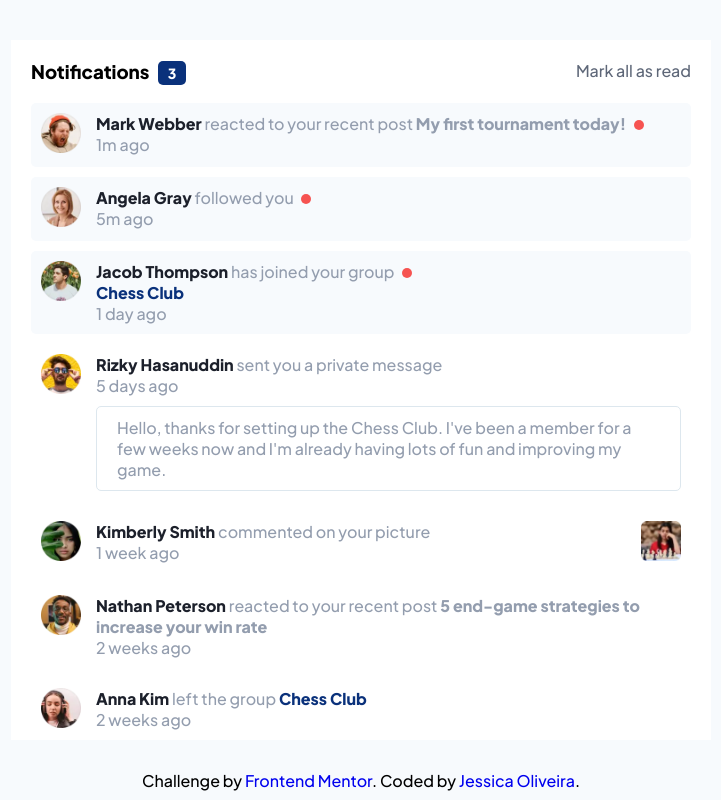
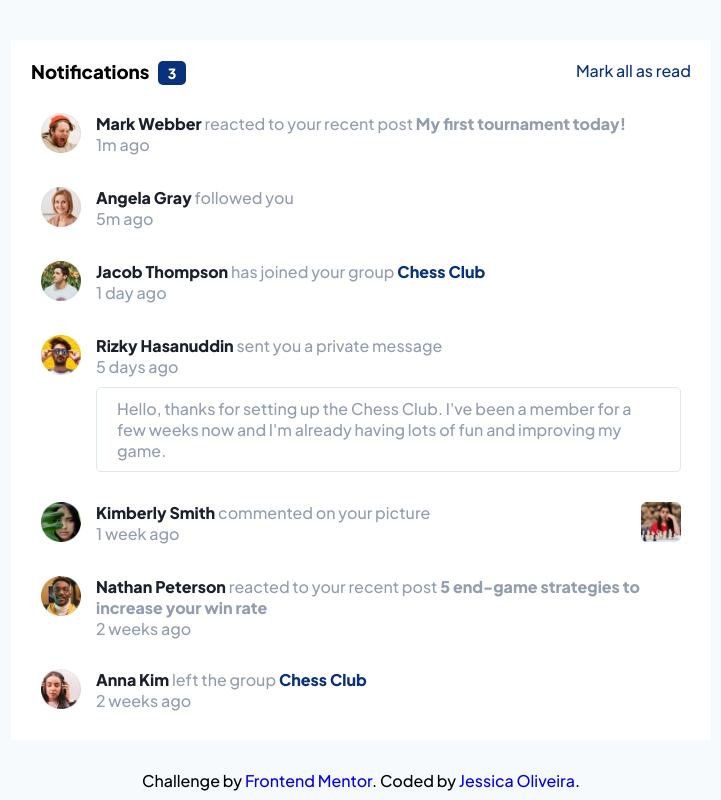
Before and after one commit to jessica-os/Notifications-page, a plain HTML site: page index.html in a window 1280 px wide. Both pictures are taken after a click on the element "Mark all as read". Shown: the whole page, without its empty margins (279-1000 px from the left). Drawn offline with Linux system fonts and the light colour scheme.

Commit message:
inicio JS

```diff
--- a/index.html
+++ b/index.html
@@ -24,9 +24,9 @@
     <title>Frontend Mentor | Notifications page</title>
     <main class="container">
       <div class="notifications">
-        <h3>Notifications <span>3</span></h3>
+        <h3>Notifications <span class="btn-count">3</span></h3>
 
-        <p>Mark all as read</p>
+        <p class="mark-all click">Mark all as read</p>
       </div>
       <section class="comments">
         <div class="perfil unread">
@@ -37,7 +37,7 @@
             />
           </div>
           <div class="coment">
-            <p>
+            <p class="description">
               <span class="name">Mark Webber</span> reacted to your recent post
               <span class="click"> My first tournament today!</span>
             </p>
@@ -52,8 +52,8 @@
               alt=" angela gray"
             />
           </div>
-          <div class="coment unread">
-            <p>
+          <div class="coment">
+            <p class="description">
               <span class="name"> Angela Gray</span>
               followed you
             </p>
@@ -65,12 +65,12 @@
           <div class="avatar">
             <img src="./src/images/avatar-jacob-thompson.webp" alt=" jacob" />
           </div>
-          <div class="coment unread">
-            <p>
+          <div class="coment">
+            <p class="description">
               <span class="name"> Jacob Thompson </span>
-              has joined your group
+              has joined your group <span class="click blue">Chess Club</span>
             </p>
-            <p class="click blue">Chess Club</p>
+
             <p class="date">1 day ago</p>
           </div>
         </div>
@@ -143,7 +143,7 @@
           <div class="coment">
             <p>
               <span class="name"> Anna Kim </span>
-              left the group  <span class="click blue">Chess Club</span>
+              left the group <span class="click blue">Chess Club</span>
             </p>
 
             <p class="date">2 weeks ago</p>
@@ -160,5 +160,6 @@
       >. Coded by <a href="#"><span>Jessica Oliveira</span></a
       >.
     </div>
+    <script src="./index.js"></script>
   </body>
 </html>
--- /dev/null
+++ b/index.js
@@ -0,0 +1,24 @@
+const countButton = document.querySelector(".btn-count");
+const markAll = document.querySelector(".mark-all");
+const unread = document.querySelectorAll(".unread");
+const description = document.querySelectorAll(".description");
+
+markRead();
+btnMarkAllRead();
+
+function markRead() {
+  unread.forEach((item) => {
+    item.addEventListener("click", () => {
+      item.classList.add("read");
+      item.classList.add("none");
+    });
+  });
+}
+function btnMarkAllRead(item) {
+  markAll.addEventListener("click", () => {
+    unread.forEach((item) => {
+      item.classList.add("read");
+    item.classList.add("none")
+    });
+  });
+}
--- a/src/css/style.css
+++ b/src/css/style.css
@@ -27,10 +27,12 @@ body {
   font-size: 14px;
   margin-left: 5px;
 }
-.notifications p {
+
+.notifications .mark-all {
   color: var(--Dark-grayish-blue);
   cursor: pointer;
 }
+
 .container img {
   width: 40px;
   margin-right: 15px;
@@ -53,6 +55,16 @@ body {
 .perfil .coment p {
   color: var(--Grayish-blue);
 }
+
+.unread p:first-of-type::after {
+  content: "";
+  background-color: var(--Red);
+  width: 10px;
+  height: 10px;
+  margin-left: 5px;
+  display: inline-block;
+  border-radius: 50%;
+}
 .perfil .coment .click {
   font-weight: 800;
   cursor: pointer;
@@ -67,6 +79,9 @@ body {
   cursor: pointer;
   margin-top: 10px;
 }
+.perfil .coment .active-coment:hover {
+  background-color: var(--Light-grayish-blue-1);
+}
 .perfil .coment .date {
   color: var(--Grayish-blue);
 }
@@ -76,25 +91,24 @@ body {
   padding: 10px;
 }
 
-.unread p:first-of-type::after {
-  content: "";
-  background-color: var(--Red);
-  width: 10px;
-  height: 10px;
-  margin-left: 5px;
-  display: inline-block;
-  border-radius: 50%;
-}
 
 .perfil .avatar-rigth {
   text-align: end;
+  cursor: pointer;
 }
 .perfil .avatar-rigth img {
   width: 40px;
   margin-right: 0;
 }
 
-/* itens ativos */
-.perfil .coment .active-coment.active {
-  background-color: var(--Light-grayish-blue-1);
+/* Estados ativos */
+.notifications .mark-all.click {
+  color: var(--Blue);
 }
+.perfil.unread.read {
+  background-color: var(--White);
+}
+
+.unread.none p:first-of-type::after {
+  content: none;
+}
```
